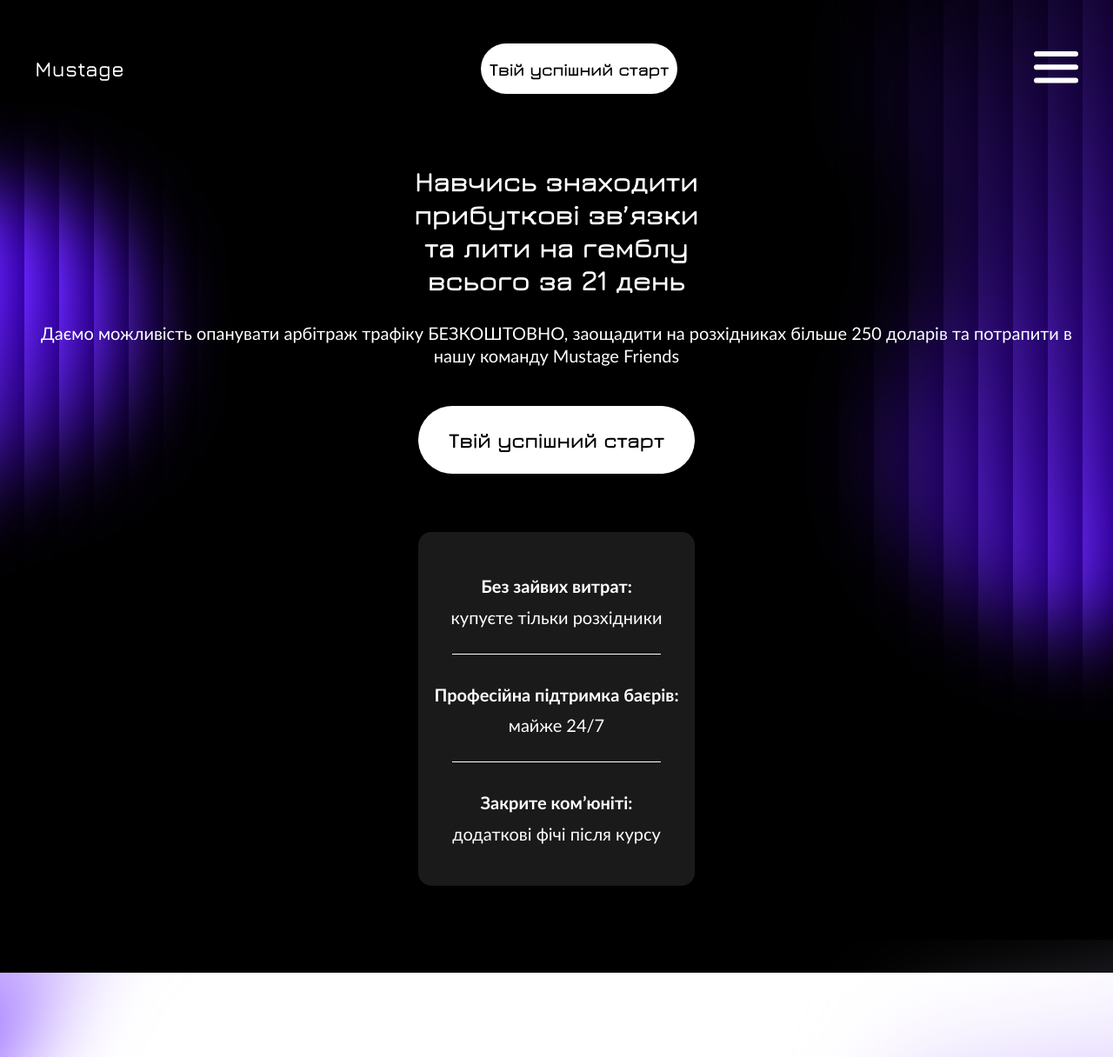
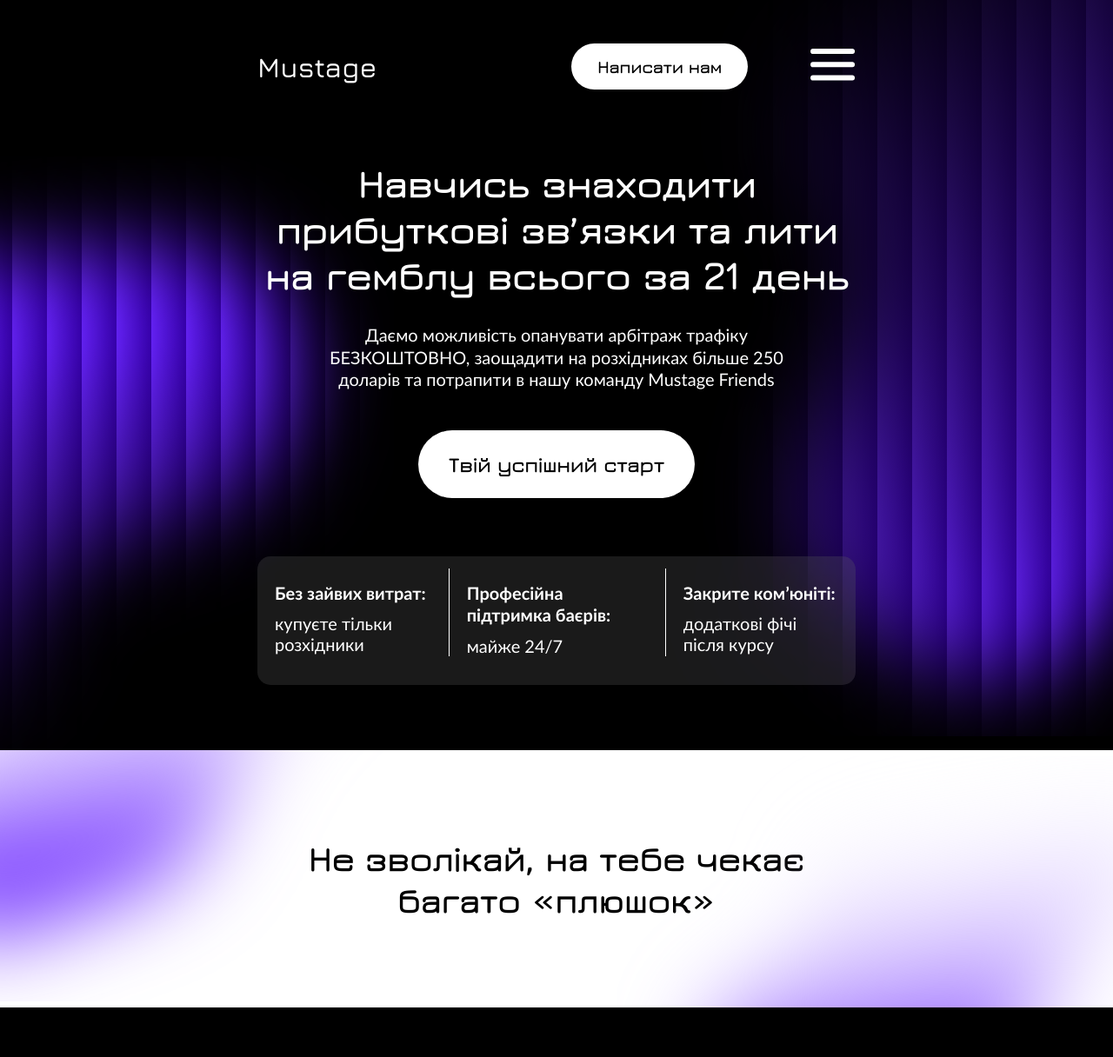
Before and after one commit to PavelNedoshyvko/test-task-mustage-html-css, a plain HTML site: page index.html in a window 1280 px wide. Shown: the top 1216 px of the page at 87% size. Drawn offline with nearby package versions, Linux system fonts and the light colour scheme.

Commit message:
add screen 768px

```diff
--- a/index.html
+++ b/index.html
@@ -55,12 +55,10 @@
       <section class="hero">
         <div class="container">
           <span class="frame"></span>
-          <span class="mask-left"></span>
-          <span class="mask-centr"></span>
-          <span class="mask-right"></span>
+          <span class="frame-centr"></span>
           <h1 class="hero__title">
-            Навчись знаходити прибуткові звʼязки <br />та лити на гемблу всього
-            за 21 день
+            Навчись знаходити прибуткові звʼязки та лити на гемблу всього за 21
+            день
           </h1>
           <p class="hero__txt">
             Даємо можливість опанувати арбітраж трафіку
--- a/styles.css
+++ b/styles.css
@@ -179,13 +179,6 @@ body {
   padding: 0 20px;
 }
 
-@media screen and (min-width: 768px) {
-  .container {
-    max-width: 768px;
-    padding: 0 40px;
-  }
-}
-
 @media screen and (min-width: 1200px) {
   .container {
     max-width: 1200px;
@@ -334,10 +327,10 @@ body {
 
 .hero__title {
   position: relative;
-  width: 400px;
+  width: 370px;
+  margin-bottom: 30px;
   margin-left: auto;
   margin-right: auto;
-  margin-bottom: 30px;
 
   font-family: "Jura", sans-serif;
   font-weight: 700;
@@ -347,6 +340,8 @@ body {
 .hero__txt {
   position: relative;
   margin-bottom: 45px;
+  margin-left: auto;
+  margin-right: auto;
 
   line-height: 1.28;
 }
@@ -364,6 +359,10 @@ body {
   font-size: 24px;
 }
 
+.dont-delay .successful-start-btn {
+  margin-bottom: 0;
+}
+
 .advantages {
   position: relative;
   width: 318px;
@@ -378,7 +377,7 @@ body {
 }
 
 .advantages__item:not(:last-child) {
-  padding-bottom: 30px;
+  margin-bottom: 30px;
 }
 
 .advantages__item:not(:last-child)::after {
@@ -407,9 +406,6 @@ body {
   padding-bottom: 100px;
 
   background-color: var(--secondary-bg-color);
-
-  font-weight: 700;
-  font-size: 32px;
 }
 
 .dont-delay__title-wrap::before {
@@ -439,6 +435,8 @@ body {
 }
 
 .dont-delay__title {
+  position: relative;
+
   font-family: "Jura", sans-serif;
   font-weight: 700;
   font-size: 32px;
@@ -447,7 +445,7 @@ body {
 
 .dont-delay__list-wrap {
   padding-top: 100px;
-  padding-bottom: 74px;
+  padding-bottom: 89px;
   background-color: var(--primary-bg-color);
 }
 
@@ -457,7 +455,7 @@ body {
   gap: 30px;
   width: 100%;
   max-width: 440px;
-  margin-bottom: 50px;
+  margin-bottom: 65px;
   margin-left: auto;
   margin-right: auto;
 }
@@ -551,3 +549,152 @@ body {
 }
 
 /* 768 px */
+
+@media screen and (min-width: 768px) {
+  .container {
+    max-width: 768px;
+    padding: 0 40px;
+  }
+
+  .header .container {
+    justify-content: flex-start;
+    gap: 1px;
+  }
+
+  .header .logo {
+    font-size: 32px;
+    margin-right: 223px;
+  }
+
+  .header .write-us-btn {
+    display: block;
+    position: relative;
+    padding: 15px 30px;
+    border-radius: 100px;
+    margin-right: 71px;
+
+    background-color: var(--btn-bg-color);
+
+    font-family: "Jura", sans-serif;
+    font-weight: 700;
+    color: var(--btn-txt-color);
+    transition: transform var(--transition-time);
+
+    z-index: 1;
+  }
+
+  .write-us-btn:hover,
+  .write-us-btn:focus {
+    transform: rotateZ(5deg);
+  }
+
+  .header .successful-start-btn {
+    display: none;
+  }
+
+  .hero {
+    padding-bottom: 75px;
+  }
+
+  .frame::before {
+    top: 180px;
+
+    max-width: 453px;
+    height: 799px;
+
+    background-image: url("./img/frame-768.svg");
+    background-repeat: no-repeat;
+
+    -webkit-mask-image: url("./img/gr-up-left-768.svg");
+    -webkit-mask-repeat: no-repeat;
+    mask-image: url("./img/gr-up-left-768.svg");
+    mask-repeat: no-repeat;
+  }
+
+  .frame::after {
+    max-width: 485px;
+    height: 883px;
+
+    background-image: url("./img/frame-768.svg");
+    background-repeat: no-repeat;
+
+    -webkit-mask-image: url("./img/gr-up-right-768.svg");
+    -webkit-mask-repeat: no-repeat;
+    mask-image: url("./img/gr-up-right-768.svg");
+    mask-repeat: no-repeat;
+  }
+
+  .hero__title {
+    width: 690px;
+
+    font-size: 45px;
+  }
+
+  .hero__txt {
+    width: 575px;
+  }
+
+  .advantages {
+    width: 688px;
+    height: 148px;
+    padding: 30px 20px;
+  }
+
+  .dont-delay__list-wrap {
+    padding-bottom: 165px;
+  }
+
+  .advantages__list {
+    display: flex;
+    text-align: start;
+  }
+
+  .advantages__item {
+    position: relative;
+  }
+
+  .advantages__item:not(:last-child) {
+    margin-bottom: 0;
+    margin-right: 40px;
+  }
+
+  .advantages__item:not(:last-child)::after {
+    position: absolute;
+    width: 1px;
+    height: 101px;
+    bottom: 0px;
+    right: -20px;
+  }
+
+  .dont-delay__title-wrap::before {
+    width: 518px;
+    height: 289px;
+
+    background-image: url("./img/gr-dwn-left-768.svg");
+  }
+
+  .dont-delay__title-wrap::after {
+    width: 570px;
+    height: 289px;
+
+    background-image: url("./img/gr-dwn-right-768.svg");
+  }
+
+  .dont-delay__title {
+    font-size: 40px;
+  }
+
+  .dont-delay__list {
+    gap: 50px;
+    margin-bottom: 65px;
+    min-width: 590px;
+  }
+
+  .dont-delay__item-title {
+    font-size: 30px;
+  }
+
+  .dont-delay__item-txt {
+    font-size: 22px;
+  }
+}
```
